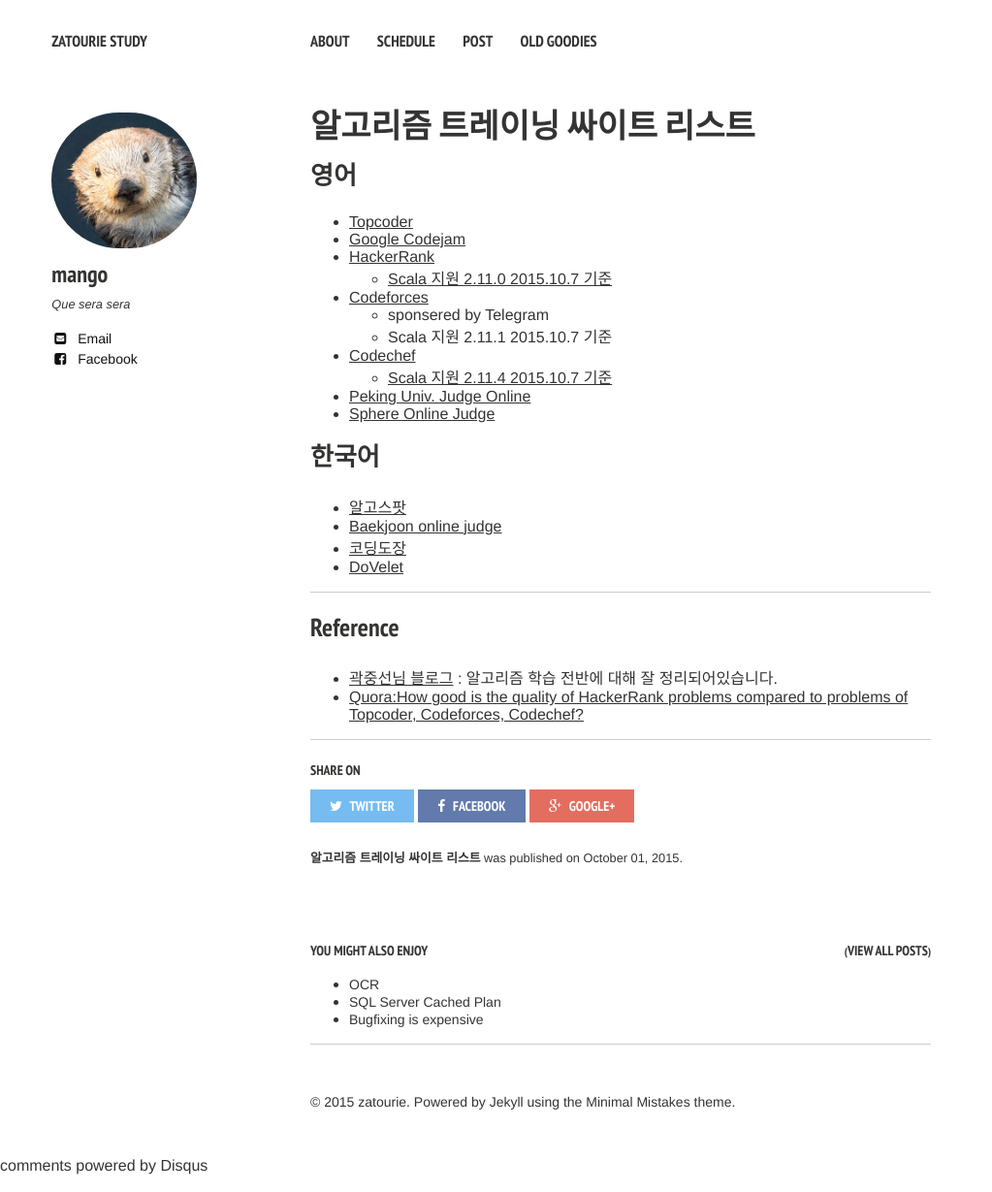
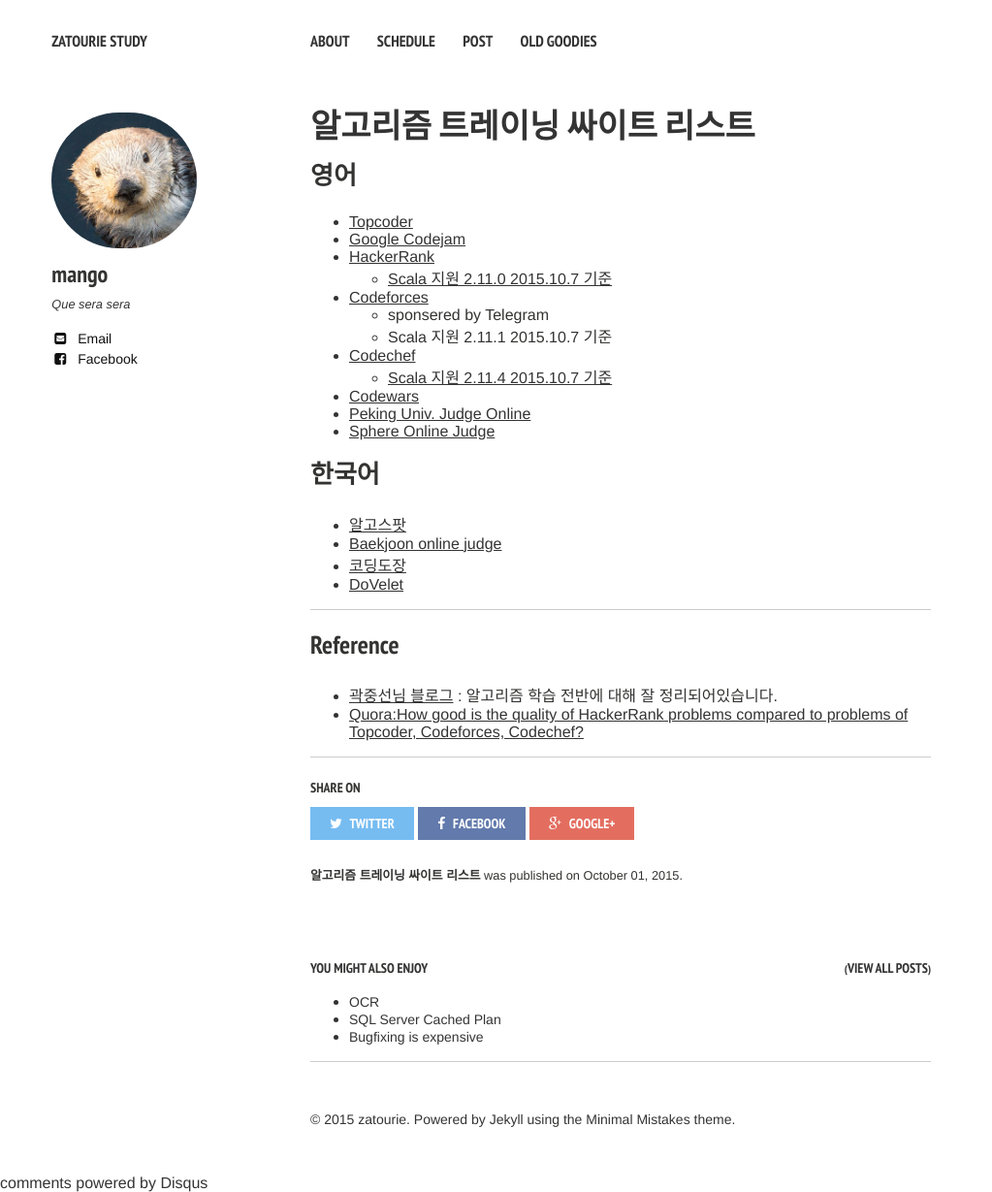
Before and after one commit to zatourie/zatourie.github.io, a Jekyll site: the page built from _posts/2015-10-01-algorithm_training.md, in a window 1280 px wide. Shown: the whole page at 97% size, without its empty margins (0-1023 px from the left). Built offline with Jekyll 4.4.1, drawn with Linux system fonts in a browser that asks for light colours; nearby versions of some CDN libraries; comment, search, counter and statistics services are not loaded.

Commit message:
add a link to a online judge page

```diff
--- a/_posts/2015-10-01-algorithm_training.md
+++ b/_posts/2015-10-01-algorithm_training.md
@@ -21,6 +21,7 @@
     * Scala 지원 2.11.1 2015.10.7 기준
 * [Codechef](https://www.codechef.com/)
     * [Scala 지원 2.11.4 2015.10.7 기준](https://www.codechef.com/ide)
+* [Codewars](http://www.codewars.com/)
 * [Peking Univ. Judge Online](http://poj.org/)
 * [Sphere Online Judge](http://www.spoj.com/)
 
```
